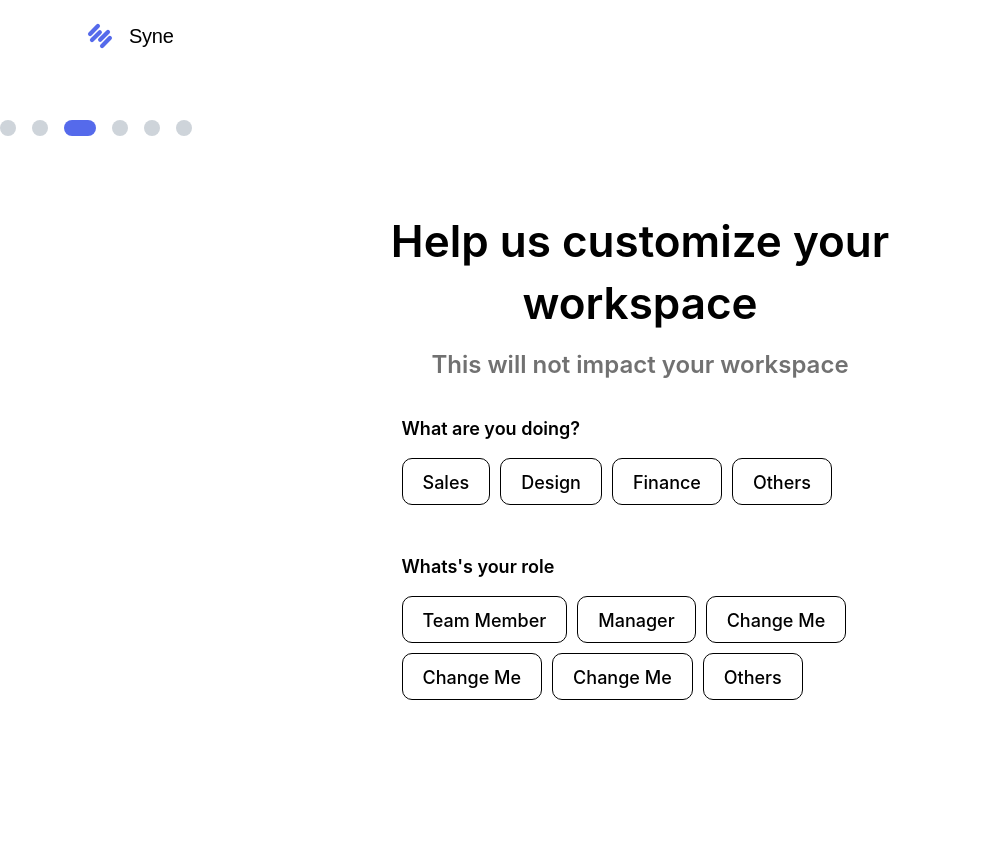
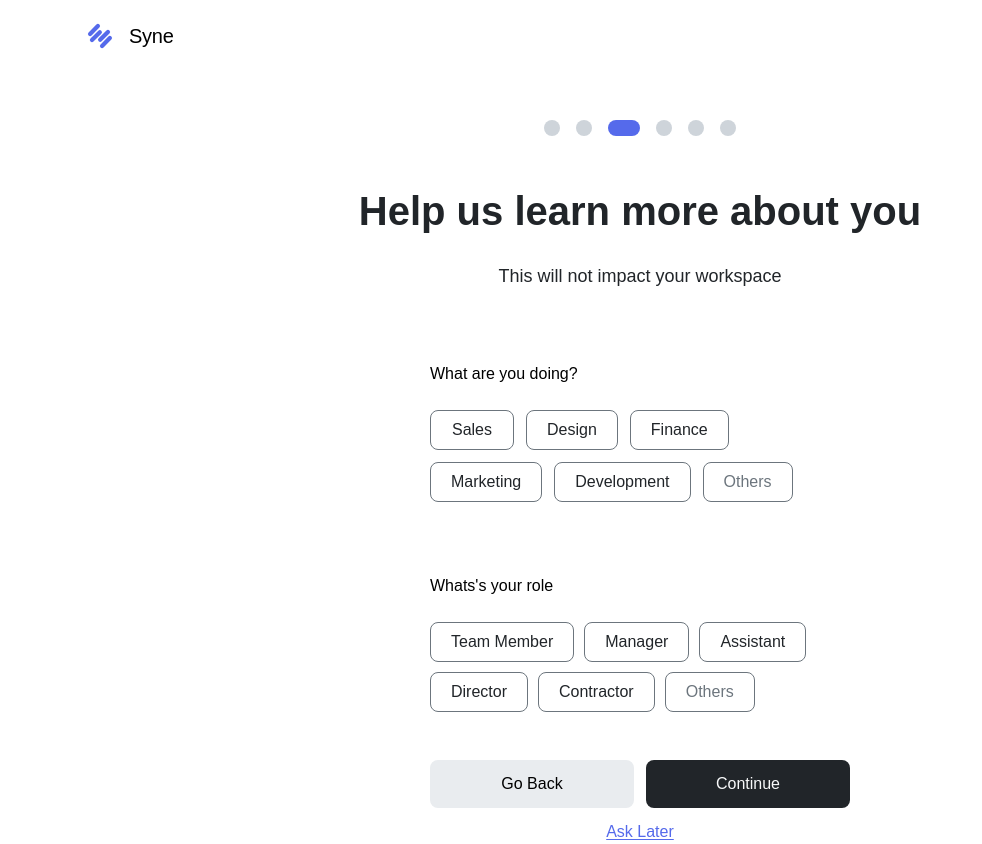
Before and after one commit to jeannyinthelamp/sycamore.ai, a React (Create React App) app: page /onboarding_3 in a window 1280 px wide. Shown: the whole page, without its empty margins (0-982 px from the left). Before the commit the page ends 800 px from the top, so only its background shows below. Built offline with nearby package versions, Linux system fonts and the light colour scheme.

Commit message:
Complete UI Updates for Onboarding page 3, Build a back button component for the onboarding pages, add functionality

```diff
--- /dev/null
+++ b/src/Components/Onboarding/Onboarding_BackButton/Onboarding_BackButton.js
@@ -0,0 +1,53 @@
+import React from "react";
+import { Link, useLocation } from "react-router-dom";
+
+export default function Onboarding_BackButton() {
+  const currentLocation = useLocation();
+
+  //Back button functionality
+  const traverseBack = (currentPath) => {
+    switch (currentPath) {
+      case "/onboarding_1":
+        return;
+
+      case "/onboarding_2":
+        return "/onboarding_1";
+
+      case "/onboarding_3":
+        return "/onboarding_2";
+
+      case "/onboarding_4":
+        return "/onboarding_3";
+
+      case "/onboarding_5":
+        return "/onboarding_4";
+
+      case "/onboarding_6":
+        return "/onboarding_5";
+
+      default:
+        return;
+    }
+  };
+  return (
+    <>
+      <Link
+        //^  Fonts wont update
+        className='w-[50%] max-h-48px py-[12px] px-[24px] flex justify-center items-center bg-[#E9ECEF] rounded-lg font-Poppins text-black text-center text-[16px] font-medium leading-[24px] outline-none border-none cursor-pointer'
+        to={traverseBack(currentLocation.pathname)}
+        onClick={() => {
+          //calculate new path
+          traverseBack(currentLocation.pathname);
+          console.log(
+            "traverseBack - current path: " + currentLocation.pathname
+          );
+          console.log(
+            "traverseBack - new path: " + traverseBack(currentLocation.pathname)
+          );
+        }}
+      >
+        Go Back
+      </Link>
+    </>
+  );
+}
--- a/src/Components/Onboarding/Onboarding_Checkbox/Onboarding_Checkbox.js
+++ b/src/Components/Onboarding/Onboarding_Checkbox/Onboarding_Checkbox.js
@@ -5,11 +5,19 @@ import React from "react";
 export default function Onboarding_Checkbox(props) {
   return (
     <div class='flex'>
-      <input type='checkbox' id={props.id} class='peer hidden' />
+      <input
+        type='checkbox'
+        id={props.id}
+        class='peer hidden'
+        onClick={(e) => {
+          console.log(e.target.id + " checkbox pressed");
+        }}
+      />
       <label
         for={props.for}
-        class={`${props.className} w-fit min-w-[86px] max-h-[47px] py-[10px] px-[20px] font-[Inter] font-medium text-[18px] text-center leading-[27px] tracking-[-1.9%] text-black select-none cursor-pointer rounded-[10px] border border-black
- transition-colors duration-200 ease-in-out peer-checked:bg-black peer-checked:text-white peer-checked:border-black`}
+        class={`${props.className} flex justify-center items-center w-fit min-w-[84px] max-h-[40px] py-[8px] px-[20px] font-Poppins font-medium text-[16px] text-center leading-[24px] text-[#212529] select-none cursor-pointer rounded-[8px] bg-white border border-[#6C757D]
+
+        transition-colors duration-200 ease-in-out peer-checked:bg-[#EBEFFF] peer-checked:text-[#556AEB] peer-checked:border-[#556AEB]`}
       >
         {props.title}
       </label>
--- a/src/Components/Onboarding/Onboarding_nav/Onboarding_nav.js
+++ b/src/Components/Onboarding/Onboarding_nav/Onboarding_nav.js
@@ -1,3 +1,6 @@
+//! This file is depreciated
+//! This file is depreciated
+//! This file is depreciated
 import React from "react";
 import { Link, useLocation } from "react-router-dom";
 
--- a/src/Pages/Onboarding/Onboarding_3.js
+++ b/src/Pages/Onboarding/Onboarding_3.js
@@ -3,28 +3,33 @@ import React from "react";
 import Onboarding_header from "../../Components/Onboarding/Onboarding_header/Onboarding_header";
 import Onboarding_progress_bar from "../../Components/Onboarding/Onboarding_progress_bar/Onboarding_progress_bar";
 import Onboarding_Checkbox from "../../Components/Onboarding/Onboarding_Checkbox/Onboarding_Checkbox";
+import Onboarding_BackButton from "../../Components/Onboarding/Onboarding_BackButton/Onboarding_BackButton";
+import { Link } from "react-router-dom";
 
 export default function Onboarding_3() {
   return (
-    <div>
+    <div className='flex flex-col justify-center items-center'>
       <Onboarding_header />
 
       {/* Change the active prop to page2, page3 etc to change the color of the corresponding bar */}
       <Onboarding_progress_bar active='page3' />
 
-      <div className='title-and-button-wrapper max-w-[505px] h-auto mt-[75px]  mx-auto flex flex-col justify-center items-center'>
-        <h1 className='w-[100%] h-[124px] mb-[12px] font-[Inter] text-[44px] font-semibold text-black text-center leading-[61.6px] tracking-[-1.9%]'>
-          Help us customize your workspace
+      <div className='title-and-button-wrapper max-w-[714px] h-auto flex flex-col justify-center items-center'>
+        <div className='text-wrapper h-auto flex flex-col gap-[24px]'>
+          <h1 className='w-[100%] min-h-[54px] font-Poppins text-[40px] font-semibold text-[#212529] text-center leading-[54px]'>
+            Help us learn more about you
           </h1>
-        <p className='mb-[32px] font-[Inter] font-semibold text-[24px] text-center text-[#717171] leading-[36px] tracking-[-1.9%]'>
+          <p className='min-h-[28px] font-Poppins font-medium text-[18px] text-center text-[#212529] leading-[28px]'>
             This will not impact your workspace
           </p>
-        <div className='first-selection-wrapper w-[100%] mb-[48px] px-[14px] flex flex-col justify-start items-start'>
-          <h2 className='mb-[16px] font-[Inter] font-semibold text-[18px] text-center text-black leading-[27px] tracking-[-1.9%]'>
+        </div>
+        {/* //^ add form action */}
+        <form action=''>
+          <div className='first-selection-wrapper max-w-[420px] h-auto mt-[72px] mb-[48px] flex flex-col justify-start items-start'>
+            <label className='mb-[24px] flex flex-col items-start gap-[24px] font-Poppins font-medium text-[16px] text-center text-[212529] leading-[24px]'>
               What are you doing?
-          </h2>
               {/* //^ select items here, use form select items */}
-          <div className='checkbox-wrapper flex flex-row gap-[10px]'>
+              <div className='checkbox-wrapper flex flex-row flex-wrap gap-[12px]'>
                 <Onboarding_Checkbox
                   title='Sales'
                   id='Sales'
@@ -44,18 +49,31 @@ export default function Onboarding_3() {
                   className=''
                 />
                 <Onboarding_Checkbox
+                  title='Marketing'
+                  id='Marketing'
+                  for='Marketing'
+                  className=''
+                />
+                <Onboarding_Checkbox
+                  title='Development'
+                  id='Development'
+                  for='Development'
+                  className=''
+                />
+                <Onboarding_Checkbox
                   title='Others'
                   id='Others'
                   for='Others'
-              className=''
+                  className='bg-[#F8F9FA] text-[#6C757D]'
                 />
               </div>
+            </label>
           </div>
-        <div className='second-selection-wrapper w-[100%] px-[14px] flex flex-col justify-start items-start'>
-          <h2 className='mb-[16px] font-[Inter] font-semibold text-[18px] text-center text-black leading-[27px] tracking-[-1.9%]'>
+
+          <div className='second-selection-wrapper max-w-[420px] h-auto mb-[48px] flex flex-col justify-start items-start'>
+            <h2 className='mb-[24px] font-Poppins font-medium text-[16px] text-center text-[212529] leading-[24px]'>
               Whats's your role
             </h2>
-          {/* //^ select items here, use form select items */}
             <div className='checkbox-wrapper flex flex-row flex-wrap gap-[10px]'>
               <Onboarding_Checkbox
                 title='Team Member'
@@ -69,17 +87,48 @@ export default function Onboarding_3() {
                 for='Manager'
                 className=''
               />
-            <Onboarding_Checkbox title='Change Me' id='' for='' className='' />
-            <Onboarding_Checkbox title='Change Me' id='' for='' className='' />
-            <Onboarding_Checkbox title='Change Me' id='' for='' className='' />
+              <Onboarding_Checkbox
+                title='Assistant'
+                id='Assistant'
+                for='Assistant'
+                className=''
+              />
+              <Onboarding_Checkbox
+                title='Director'
+                id='Director'
+                for='Director'
+                className=''
+              />
+              <Onboarding_Checkbox
+                title='Contractor'
+                id='Contractor'
+                for='Contractor'
+                className=''
+              />
               <Onboarding_Checkbox
                 title='Others'
-              id='Others-Role'
-              for='Others-Role'
-              className=''
+                id='Others'
+                for='Others'
+                className='bg-[#F8F9FA] text-[#6C757D]'
               />
             </div>
           </div>
+          {/* //* Navigation Button and form Submit Input */}
+          <div className='navigation-wrapper max-w-[420px] h-auto flex flex-row gap-[12px]'>
+            <Onboarding_BackButton />
+            <input
+              type='submit'
+              value='Continue'
+              className=' w-[50%] py-[12px] px-[24px] flex justify-center items-center bg-[#212529] rounded-lg font-Poppins text-[#F8F9FA] text-center text-[16px] font-medium leading-[24px] outline-none border-none cursor-pointer'
+            />
+          </div>
+        </form>
+        <Link
+          to=''
+          className='h-[24px] mt-[12px] font-Poppins font-medium text-[16px] leading-[24px] text-[#556AEB] text-center underline underline-offset-2 cursor-pointer'
+        >
+          Ask Later
+        </Link>
       </div>
     </div>
   );
```
Lines whose indentation alone changed are shown as unchanged.
